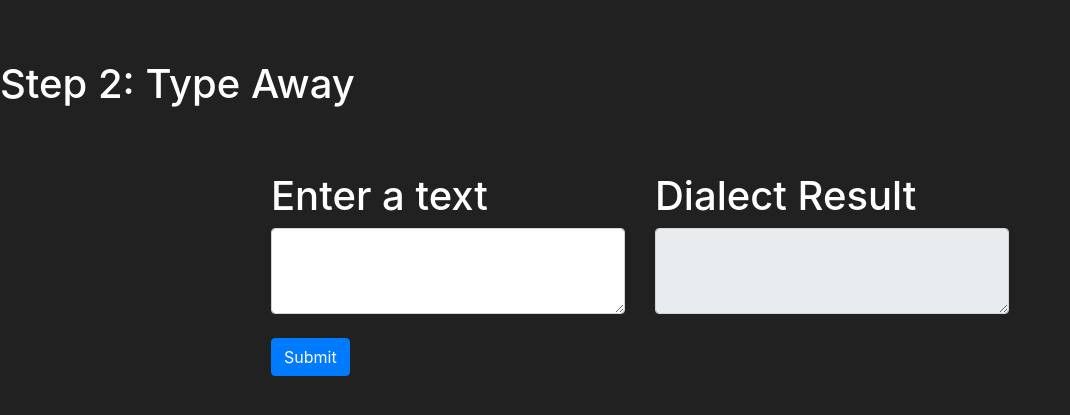
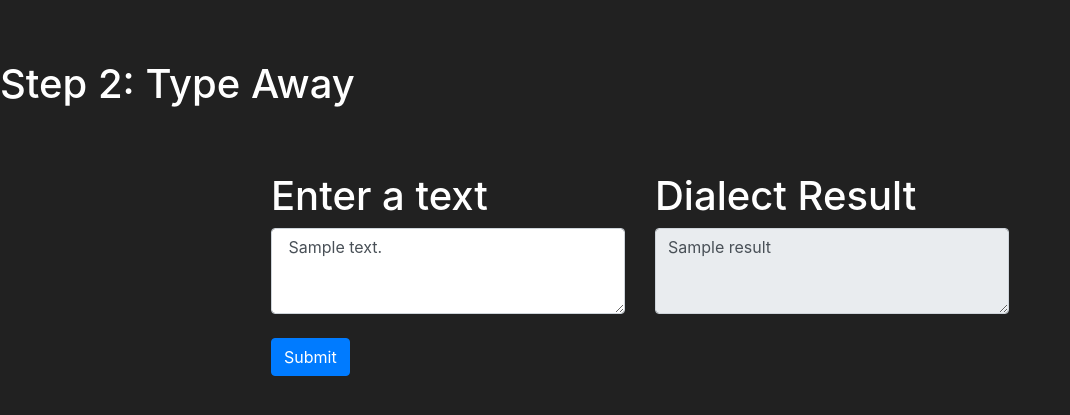
Before and after one commit to ArwaShamardal/Arabic_Dialects, a Flask app: template templates/home.html in a window 1280 px wide. Shown: the part 234-649 px from the top of the page, without its empty margins (0-1070 px from the left). Run offline with Flask 3, Linux system fonts and the light colour scheme; the template is opened without the code that fills it: most values are stand-ins (such as "Sample title", 1, 10 or a date in 2020).

Commit message:
flask prototype ready

```diff
--- a/app.py
+++ b/app.py
@@ -6,26 +6,45 @@ from sklearn.feature_extraction.text import CountVectorizer
 from sklearn.feature_extraction.text import TfidfTransformer
 from sklearn.linear_model import LogisticRegression
 from scripts.ml_model import MLModel
-# from scripts.dl_model import NLPModel
+from scripts.dl_model import NLPModel
 import os
 
 
-# model_ml = MLModel.load_model('./models/logistic_regression_model.pkl')
+# TODO:: Add models here and add them to the models dictionary
+
+model_logistic = MLModel.load_model('./models/logistic_regression_model.pkl')
 # model_dl = NLPModel.load_model('./models/dl_model.pkl')
+
+models_dict = {
+    "Logistic Regression": model_logistic
+}
+
+dialects = {
+    "EG": "Egyptian Arabic",
+    "LY": "Libyan Arabic",
+    "LB": "Lebanese Arabic",
+    "SD": "Sudanese Arabic",
+    "MA": "Moroccan Arabic"
+}
 
 
 app = Flask(__name__)
 
 
-@app.route("/")
+@app.route("/", methods=['GET', 'POST'])
 def home():
-    model_names = []
-    for file in os.listdir('./models'):
-        if file.endswith('.pkl'):
-            name = file.split('.')[0]
-            model_names.append(name)
+    f_model_names = list(models_dict.keys())
+    if request.method == 'POST':
+        f_text = request.form['text']
+        if f_text == "":
+            return render_template("home.html", model_names=f_model_names, result="")
+        model = request.form['model']
+        model = models_dict[model]
+        prediction = model.predict([f_text])
+        f_result = dialects[prediction[0]]
+        return render_template("home.html", model_names=f_model_names, result=f_result, text=f_text)
 
-    return render_template("home.html", models=model_names)
+    return render_template("home.html", model_names=f_model_names, result="")
 
 
 if __name__ == '__main__':
--- a/templates/home.html
+++ b/templates/home.html
@@ -19,12 +19,13 @@
     <div class="main-container">
       <h1>Step 1: Choosing the model</h1>
       <div class="row">
-        <div class="col-md-6", style="margin: 0 auto;">
-          <select class="form-control" id="model">
-            {% for model in models %}
-              <option value="{{ model }}">{{ model }}</option>
-            {% endfor %}
-          </select>
+        <div class="col-md-6" style="margin: 0 auto;">
+          <form action="/" method="post">
+            <select class="form-control" id="model" name="model">
+              {% for model in model_names %}
+                <option value="{{ model }}">{{ model }}</option>
+              {% endfor %}
+            </select>
         </div>
       </div>
       <h1>Step 2: Type Away</h1>
@@ -32,31 +33,27 @@
       <div class="row">
         <div class="col-md-6">
           <h1>Enter a text</h1>
-          <textarea class="form-control" id="text" rows="3"></textarea>
+          <textarea class="form-control" id="text" name="text" rows="3"> {{ text }} </textarea>
           <br>
-          <button class="btn btn-primary" id="submit">Submit</button>
+          <button type="submit" class="btn btn-primary" id="submit">Submit</button>
+          </form>
         </div>
         <div class="col-md-6">
           <h1>Dialect Result</h1>
-          <textarea class="form-control" id="result" rows="3" readonly></textarea>
+          <textarea class="form-control" id="result" rows="3" readonly>{{ result }}</textarea>
         </div>
       </div>
-
     </div>
-
-
   </body>
   <style>
       body {
         background-color: #212121;
-        color: white
+        color: white;
       }
 
       .row {
         margin: 5% auto;
         width: 60%;
       }
-
-
   </style>
 </html>
```
Also changed, not shown: scripts/dl_model.py (+13 -7 lines).
